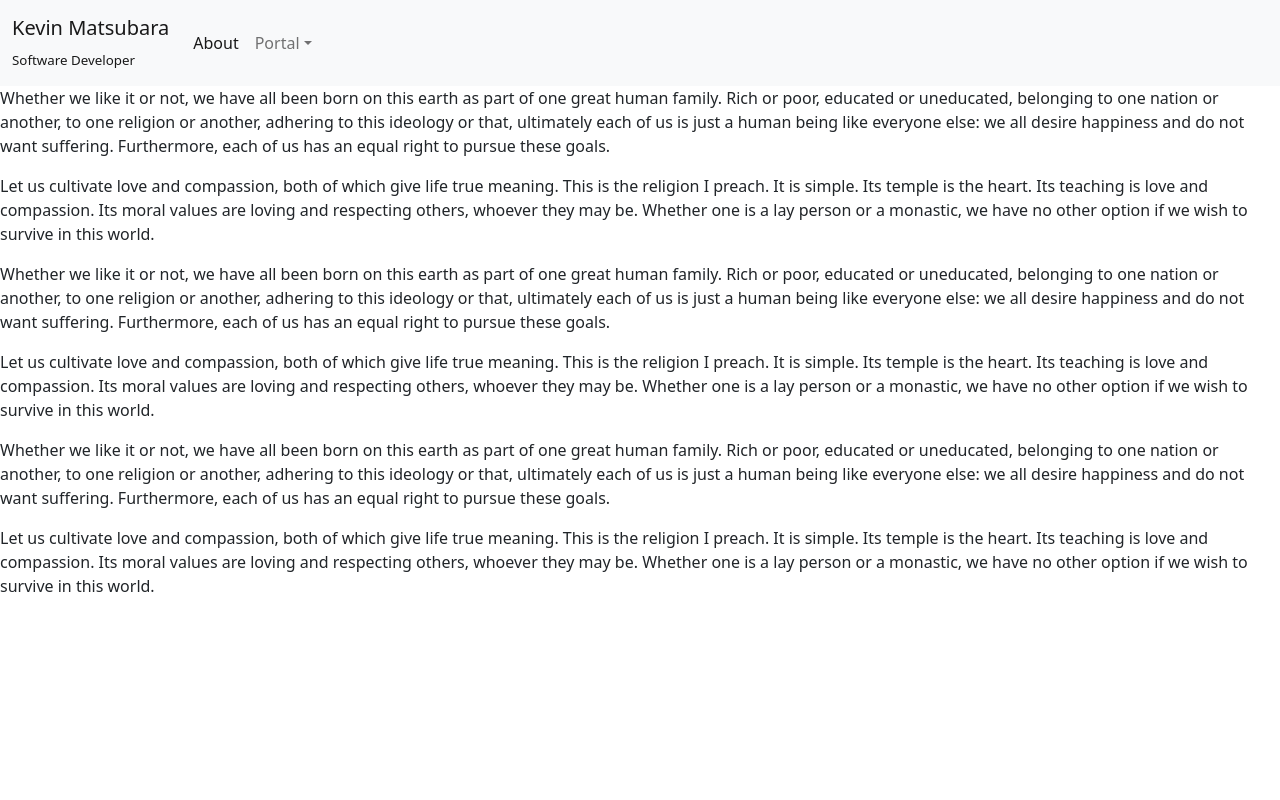
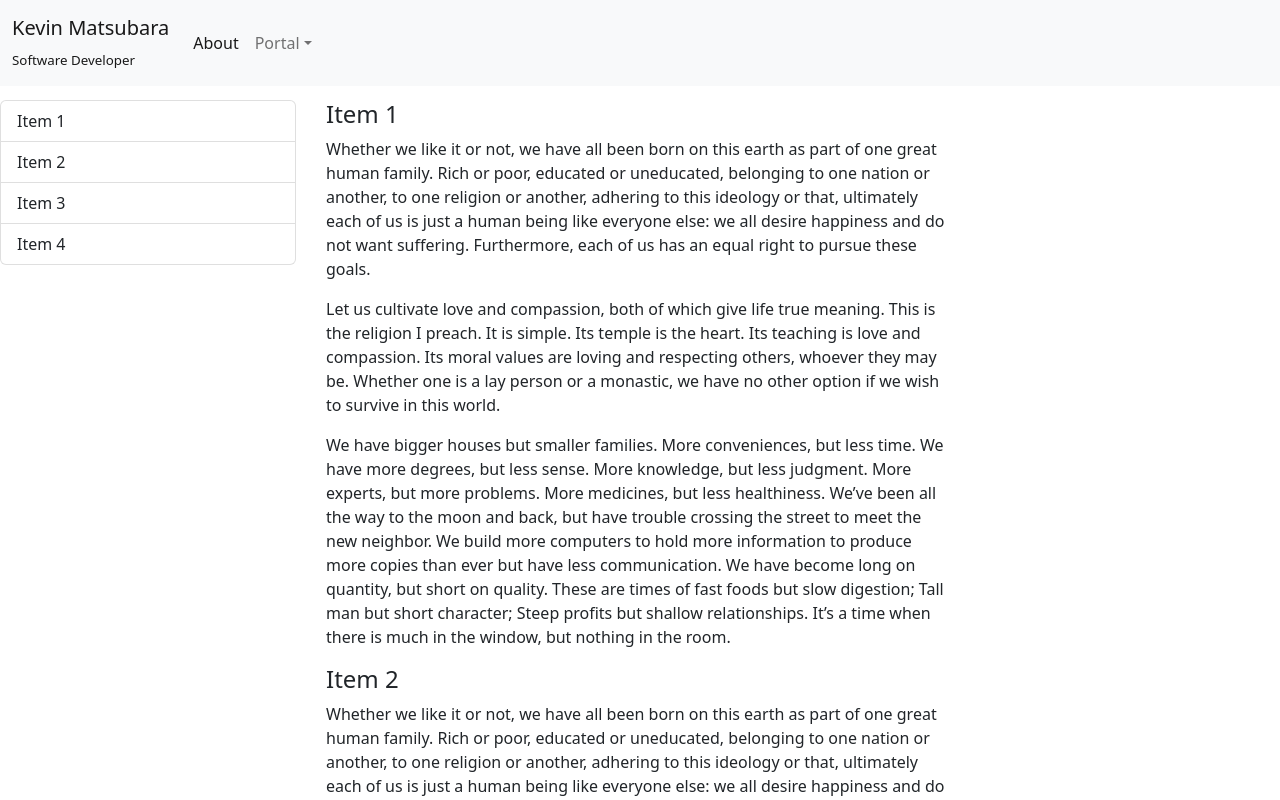
Before and after one commit to PA4KEV/website, a React (Create React App) app: page / in a window 1280 px wide. Shown: the top 800 px of the page. Built offline with nearby package versions, Linux system fonts and the light colour scheme.

Commit message:
Update layout with fixed navbar and fixed sidebar

```diff
--- a/src/App.css
+++ b/src/App.css
@@ -1,6 +1,5 @@
-.container {
-  max-width: 800px;
-  background-color: #282c34;
+body {
+  padding-top: 100px;
 }
 
 .App {
--- a/src/App.js
+++ b/src/App.js
@@ -4,16 +4,18 @@ import "bootstrap/dist/js/bootstrap.bundle.min";
 import './App.css';
 import Navigation from './UI/Navigation';
 import ContentItem from './Content/ContentItem';
+import Sidebar from './UI/Sidebar';
 
 function App() {
     return (
     <div>
-      <Navigation />
-
-      <ContentItem />
-      <ContentItem />
-      <ContentItem />
-
+      <div className='row '>
+        <Navigation />
+      </div>
+      <div className='row'>
+        <Sidebar />
+        <ContentItem />
+      </div>
     </div>
     );
 }
--- a/src/Content/ContentItem.js
+++ b/src/Content/ContentItem.js
@@ -3,13 +3,49 @@ import React from 'react';
 
 const ContentItem = (props) => {
     return (
-        <div>
+        <div className="col-6 offset-3">
+            <div data-bs-spy="scroll" data-bs-target="#list-example" data-bs-smooth-scroll="true" className="scrollspy-example" tabIndex="0">
+            <h4 id="list-item-1">Item 1</h4>
             <p>
             Whether we like it or not, we have all been born on this earth as part of one great human family. Rich or poor, educated or uneducated, belonging to one nation or another, to one religion or another, adhering to this ideology or that, ultimately each of us is just a human being like everyone else: we all desire happiness and do not want suffering. Furthermore, each of us has an equal right to pursue these goals.
             </p>
             <p>
             Let us cultivate love and compassion, both of which give life true meaning. This is the religion I preach. It is simple. Its temple is the heart. Its teaching is love and compassion. Its moral values are loving and respecting others, whoever they may be. Whether one is a lay person or a monastic, we have no other option if we wish to survive in this world.
             </p>
+            <p>
+            We have bigger houses but smaller families. More conveniences, but less time. We have more degrees, but less sense. More knowledge, but less judgment. More experts, but more problems. More medicines, but less healthiness. We’ve been all the way to the moon and back, but have trouble crossing the street to meet the new neighbor. We build more computers to hold more information to produce more copies than ever but have less communication. We have become long on quantity, but short on quality. These are times of fast foods but slow digestion; Tall man but short character; Steep profits but shallow relationships. It’s a time when there is much in the window, but nothing in the room.
+            </p>
+            <h4 id="list-item-2">Item 2</h4>
+            <p>
+            Whether we like it or not, we have all been born on this earth as part of one great human family. Rich or poor, educated or uneducated, belonging to one nation or another, to one religion or another, adhering to this ideology or that, ultimately each of us is just a human being like everyone else: we all desire happiness and do not want suffering. Furthermore, each of us has an equal right to pursue these goals.
+            </p>
+            <p>
+            Let us cultivate love and compassion, both of which give life true meaning. This is the religion I preach. It is simple. Its temple is the heart. Its teaching is love and compassion. Its moral values are loving and respecting others, whoever they may be. Whether one is a lay person or a monastic, we have no other option if we wish to survive in this world.
+            </p>
+            <p>
+            We have bigger houses but smaller families. More conveniences, but less time. We have more degrees, but less sense. More knowledge, but less judgment. More experts, but more problems. More medicines, but less healthiness. We’ve been all the way to the moon and back, but have trouble crossing the street to meet the new neighbor. We build more computers to hold more information to produce more copies than ever but have less communication. We have become long on quantity, but short on quality. These are times of fast foods but slow digestion; Tall man but short character; Steep profits but shallow relationships. It’s a time when there is much in the window, but nothing in the room.
+            </p>
+            <h4 id="list-item-3">Item 3</h4>
+            <p>
+            Whether we like it or not, we have all been born on this earth as part of one great human family. Rich or poor, educated or uneducated, belonging to one nation or another, to one religion or another, adhering to this ideology or that, ultimately each of us is just a human being like everyone else: we all desire happiness and do not want suffering. Furthermore, each of us has an equal right to pursue these goals.
+            </p>
+            <p>
+            Let us cultivate love and compassion, both of which give life true meaning. This is the religion I preach. It is simple. Its temple is the heart. Its teaching is love and compassion. Its moral values are loving and respecting others, whoever they may be. Whether one is a lay person or a monastic, we have no other option if we wish to survive in this world.
+            </p>
+            <p>
+            We have bigger houses but smaller families. More conveniences, but less time. We have more degrees, but less sense. More knowledge, but less judgment. More experts, but more problems. More medicines, but less healthiness. We’ve been all the way to the moon and back, but have trouble crossing the street to meet the new neighbor. We build more computers to hold more information to produce more copies than ever but have less communication. We have become long on quantity, but short on quality. These are times of fast foods but slow digestion; Tall man but short character; Steep profits but shallow relationships. It’s a time when there is much in the window, but nothing in the room.
+            </p>
+            <h4 id="list-item-4">Item 4</h4>
+            <p>
+            Whether we like it or not, we have all been born on this earth as part of one great human family. Rich or poor, educated or uneducated, belonging to one nation or another, to one religion or another, adhering to this ideology or that, ultimately each of us is just a human being like everyone else: we all desire happiness and do not want suffering. Furthermore, each of us has an equal right to pursue these goals.
+            </p>
+            <p>
+            Let us cultivate love and compassion, both of which give life true meaning. This is the religion I preach. It is simple. Its temple is the heart. Its teaching is love and compassion. Its moral values are loving and respecting others, whoever they may be. Whether one is a lay person or a monastic, we have no other option if we wish to survive in this world.
+            </p>
+            <p>
+            We have bigger houses but smaller families. More conveniences, but less time. We have more degrees, but less sense. More knowledge, but less judgment. More experts, but more problems. More medicines, but less healthiness. We’ve been all the way to the moon and back, but have trouble crossing the street to meet the new neighbor. We build more computers to hold more information to produce more copies than ever but have less communication. We have become long on quantity, but short on quality. These are times of fast foods but slow digestion; Tall man but short character; Steep profits but shallow relationships. It’s a time when there is much in the window, but nothing in the room.
+            </p>
+            </div>
         </div>
     )
 }
--- a/src/UI/Navigation.css
+++ b/src/UI/Navigation.css
@@ -1,3 +1,6 @@
 .logo-sub {
     font-size: 10pt;
 }
+
+.navbar {
+}
--- a/src/UI/Navigation.js
+++ b/src/UI/Navigation.js
@@ -4,7 +4,7 @@ import './Navigation.css';
 
 const Navigation = (props) => {
     return (
-        <nav className="navbar navbar-expand-lg bg-light">
+        <nav className="navbar navbar-expand-lg fixed-top bg-light">
             <div className="container-fluid">
                 <a className="navbar-brand" href="#!">Kevin Matsubara<br/><span className='logo-sub'>Software Developer</span></a>
                 <button className="navbar-toggler" type="button" data-bs-toggle="collapse" data-bs-target="#navbarSupportedContent" aria-controls="navbarSupportedContent" aria-expanded="false" aria-label="Toggle navigation">
--- /dev/null
+++ b/src/UI/Sidebar.css
@@ -0,0 +1,2 @@
+.sidebar {
+}
--- /dev/null
+++ b/src/UI/Sidebar.js
@@ -0,0 +1,17 @@
+import React from 'react';
+import './Sidebar.css';
+
+const Sidebar = (props) => {
+    return (
+    <div className="sidebar col-3 position-fixed">
+        <div id="list-example" className="list-group">
+        <a className="list-group-item list-group-item-action" href="#list-item-1">Item 1</a>
+        <a className="list-group-item list-group-item-action" href="#list-item-2">Item 2</a>
+        <a className="list-group-item list-group-item-action" href="#list-item-3">Item 3</a>
+        <a className="list-group-item list-group-item-action" href="#list-item-4">Item 4</a>
+        </div>
+    </div>
+    )
+}
+
+export default Sidebar;
```
